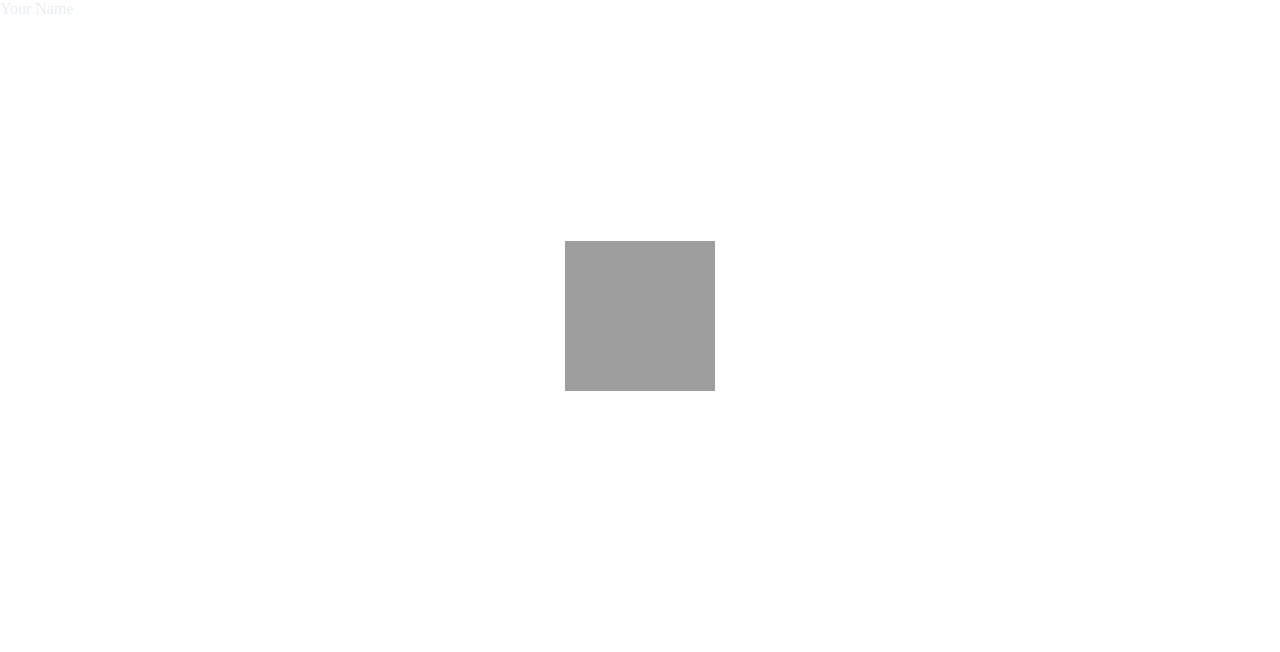
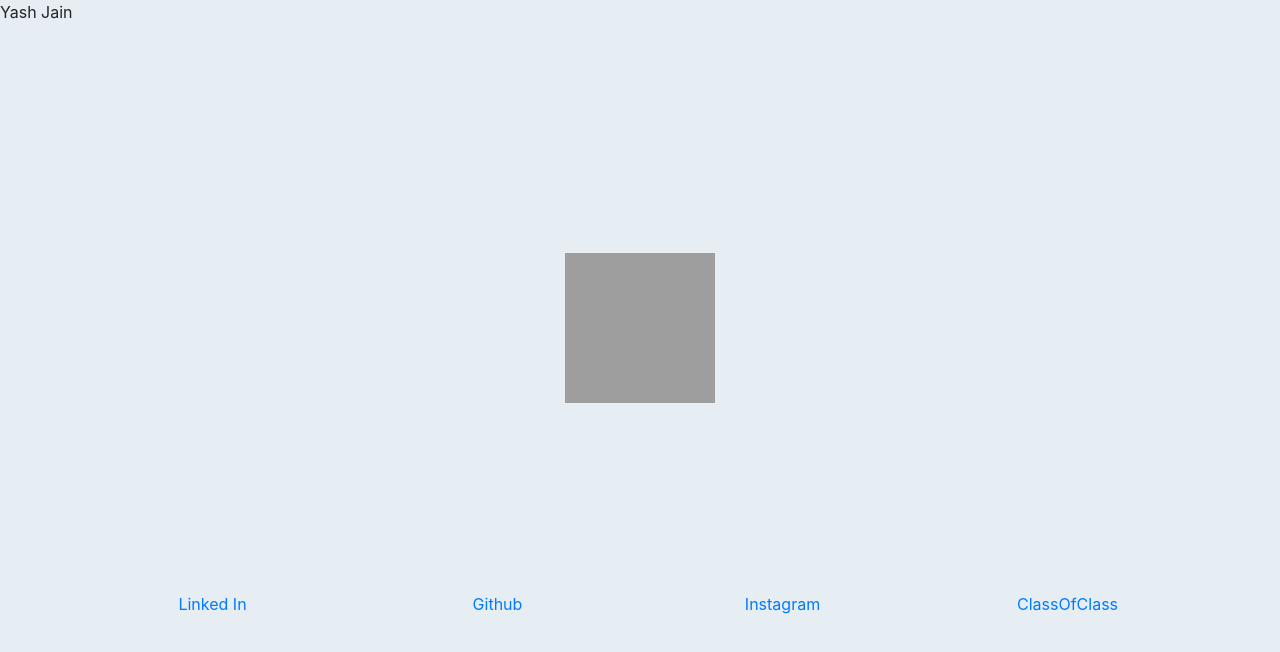
Before and after one commit to akshatjaiin/portfolio, a plain HTML site: page index.html in a window 1280 px wide. Drawn offline with nearby package versions, Linux system fonts and the light colour scheme; grey boxes are pictures that could not be loaded.

```diff
--- a/index.html
+++ b/index.html
@@ -4,16 +4,26 @@
     <meta charset="UTF-8">
     <meta name="viewport" content="width=device-width, initial-scale=1.0">
     <title>Portfolio Dummy</title>
+    <link rel="stylesheet" href="https://cdn.jsdelivr.net/npm/bootstrap@4.3.1/dist/css/bootstrap.min.css" integrity="sha384-ggOyR0iXCbMQv3Xipma34MD+dH/1fQ784/j6cY/iJTQUOhcWr7x9JvoRxT2MZw1T" crossorigin="anonymous">
     <link rel="stylesheet" href="style.css">
 </head>
 <body>
     <div class="header">
-        Your Name
+        Yash Jain
     </div>
     <br>
 
     <div class="topdivider"></div>
     <div class="pfp"><div class="image"></div></div>
+    <br>
+    <div class="container text-center">
+        <div class="row row-cols-1 row-cols-sm-2 row-cols-md-4">
+          <div class="col"><a href="">Linked In</a></div>
+          <div class="col"><a href="">Github</a></div>
+          <div class="col"><a href="">Instagram</a></div>
+          <div class="col"><a href="">ClassOfClass</a></div>
+        </div>
+    </div>
 
 </body>
 </html>
--- a/style.css
+++ b/style.css
@@ -1,7 +1,7 @@
 body {
     margin: 0;
     padding: 0;
-    color: #e6edf3;
+    background-color: #e6edf3;;
 }
 
 .topdivider {
```
